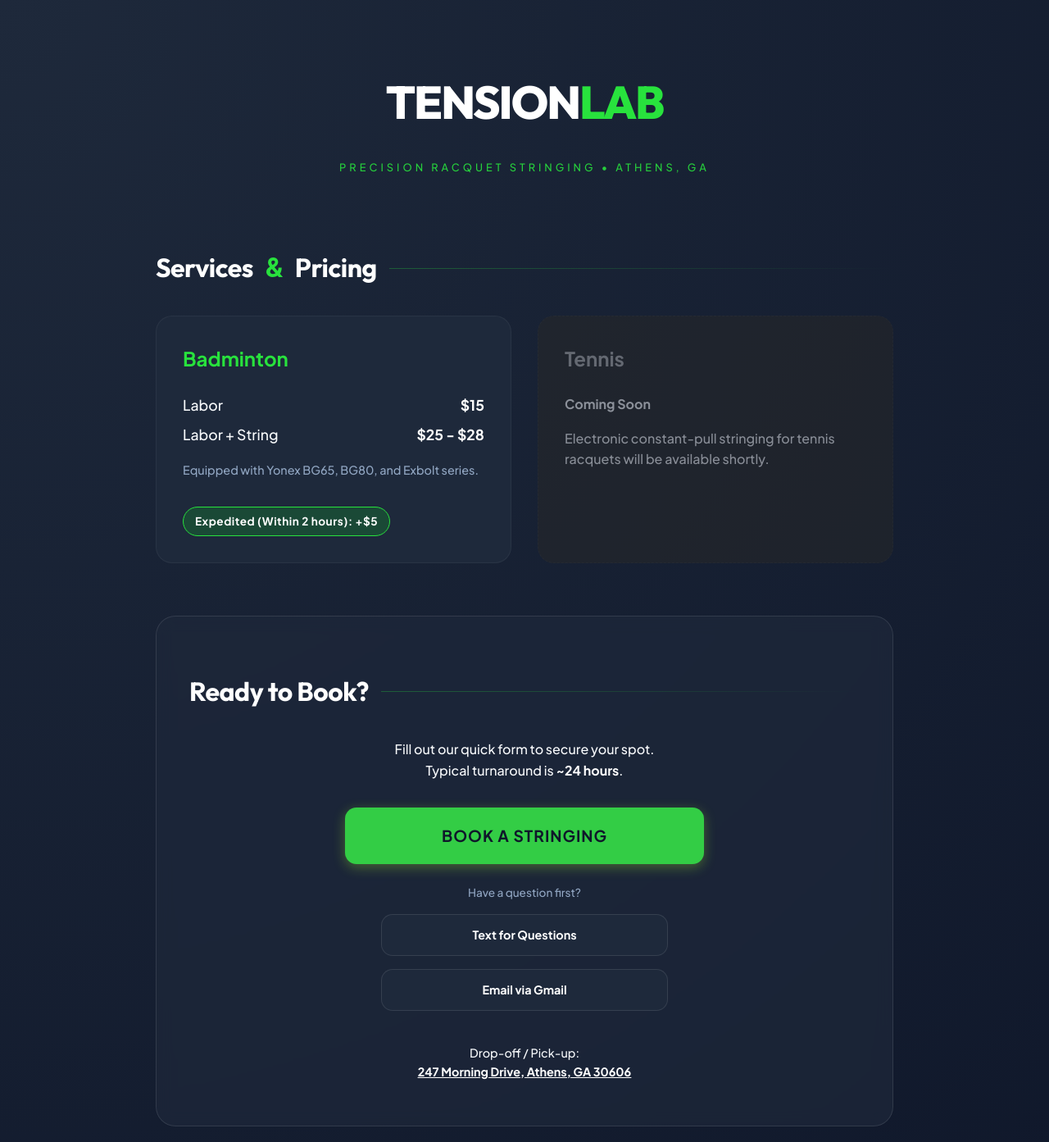
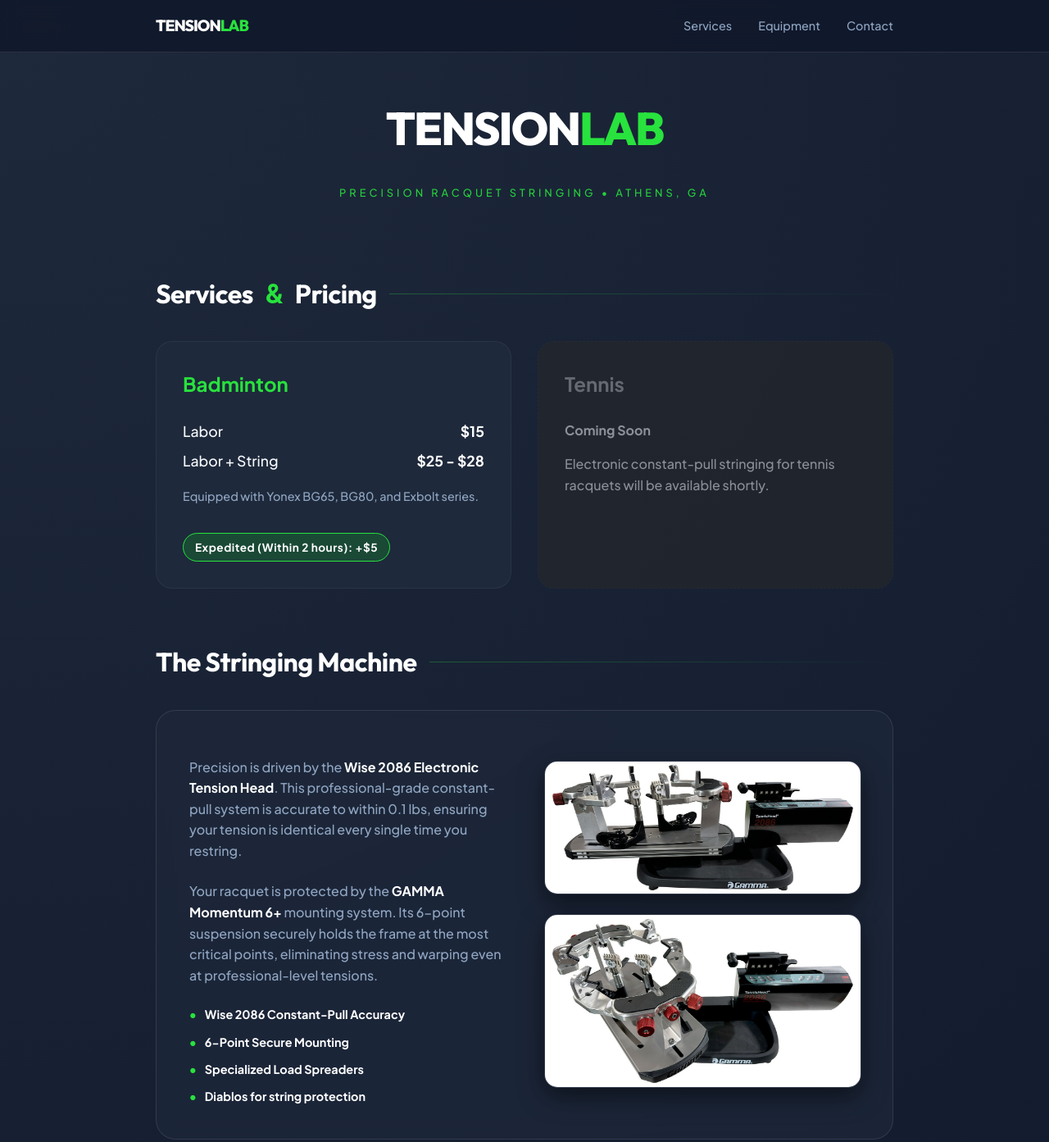
Before and after one commit to lenhatdangkhoa/tension-lab, a plain HTML site: page index.html in a window 1280 px wide. Shown: the top 1393 px of the page at 82% size. Drawn offline with Linux system fonts and the light colour scheme.

Commit message:
added machine pictures

```diff
--- a/index.html
+++ b/index.html
@@ -7,255 +7,19 @@
     <link rel="icon" href="assets/logo.svg" type="image/svg+xml">
 
     <link href="https://fonts.googleapis.com/css2?family=Outfit:wght@300;400;700;800&family=Plus+Jakarta+Sans:wght@300;500;700&display=swap" rel="stylesheet">
-    <style>
-        :root {
-            --bg-dark: #0f172a; /* Deep Navy/Black */
-            --card-bg: #1e293b; /* Slate Dark */
-            --accent-neon: #28e23d; /* Modern Volt/Lime */
-            --text-main: #f8fafc;
-            --text-dim: #91a6c2;
-            --white: #ffffff;
-        }
-
-        body {
-            font-family: 'Plus Jakarta Sans', sans-serif;
-            line-height: 1.6;
-            margin: 0;
-            color: var(--text-main);
-            background: var(--bg-dark);
-            background-image: radial-gradient(circle at 0% 0%, #1e293b 0%, #0f172a 100%);
-            min-height: 100vh;
-        }
-
-        header {
-            padding: 5rem 1rem 3rem;
-            text-align: center;
-        }
-
-        /* LOGO STYLING */
-        .logo-container {
-            margin-bottom: 1.5rem;
-        }
-        .logo-img {
-            max-width: 180px;
-            height: auto;
-            filter: drop-shadow(0 0 10px rgba(173, 255, 47, 0.2));
-        }
-        .logo-text-fallback {
-            font-family: 'Outfit', sans-serif;
-            font-size: 3.5rem;
-            font-weight: 800;
-            letter-spacing: -2px;
-            color: var(--white);
-            margin: 0;
-            text-transform: uppercase;
-        }
-        .logo-text-fallback span {
-            color: var(--accent-neon);
-        }
-
-        .subtitle {
-            text-transform: uppercase;
-            letter-spacing: 4px;
-            font-size: 0.8rem;
-            font-weight: 500;
-            color: var(--accent-neon);
-            opacity: 0.9;
-        }
-
-        section {
-            max-width: 900px;
-            margin: 0 auto 4rem;
-            padding: 0 1.5rem;
-        }
-
-        .glass-card {
-            background: rgba(30, 41, 59, 0.7);
-            backdrop-filter: blur(10px);
-            border: 1px solid rgba(255, 255, 255, 0.1);
-            padding: 2.5rem;
-            border-radius: 24px;
-        }
-
-        h2 {
-            font-family: 'Outfit', sans-serif;
-            font-size: 2rem;
-            font-weight: 700;
-            color: var(--white);
-            margin-bottom: 2rem;
-            display: flex;
-            align-items: center;
-            gap: 15px;
-            letter-spacing: -0.5px;
-        }
-
-        h2 span.amp {
-            font-family: 'Inter', sans-serif; /* Using a more stable font for the symbol */
-            color: var(--accent-neon);
-            font-weight: 300;
-            font-weight: 700;
-
-        }
-
-        h2::after {
-            content: "";
-            flex: 1;
-            height: 1px;
-            background: linear-gradient(90deg, var(--accent-neon), transparent);
-            opacity: 0.3;
-        }
-
-        .price-grid {
-            display: grid;
-            grid-template-columns: repeat(auto-fit, minmax(300px, 1fr));
-            gap: 2rem;
-        }
-
-        .service-card {
-            background: var(--card-bg);
-            padding: 2rem;
-            border-radius: 20px;
-            border: 1px solid rgba(255, 255, 255, 0.05);
-            transition: all 0.4s cubic-bezier(0.175, 0.885, 0.32, 1.275);
-        }
-        .service-card:hover {
-            border-color: var(--accent-neon);
-            transform: translateY(-8px);
-            box-shadow: 0 10px 20px rgba(0,0,0,0.3);
-        }
-
-        .service-card h3 {
-            margin-top: 0;
-            font-size: 1.5rem;
-            color: var(--accent-neon);
-        }
-
-        .price-row {
-            display: flex;
-            justify-content: space-between;
-            margin-bottom: 0.5rem;
-            font-size: 1.1rem;
-        }
-
-        .coming-soon {
-            opacity: 0.5;
-            filter: grayscale(1);
-            border-style: dashed;
-        }
-
-        .cta-group {
-            display: flex;
-            flex-wrap: wrap;
-            justify-content: center;
-            gap: 1rem;
-            margin-top: 2rem;
-        }
-
-        .cta-button {
-            display: inline-block;
-            background: var(--accent-neon);
-            color: var(--bg-dark);
-            padding: 1rem 2.2rem;
-            text-decoration: none;
-            border-radius: 14px;
-            font-weight: 700;
-            transition: 0.3s ease;
-            box-shadow: 0 4px 15px rgba(173, 255, 47, 0.3);
-        }
-        .cta-button:hover {
-            transform: scale(1.02);
-            box-shadow: 0 6px 20px rgba(173, 255, 47, 0.5);
-        }
-
-        .btn-outline {
-            background: transparent;
-            color: var(--white);
-            border: 2px solid rgba(255,255,255,0.1);
-            box-shadow: none;
-        }
-        .btn-outline:hover {
-            background: rgba(255,255,255,0.05);
-            border-color: var(--white);
-        }
-
-        footer {
-            text-align: center;
-            padding: 4rem 1rem;
-            font-size: 0.85rem;
-            color: var(--text-dim);
-        }
-
-        strong { color: var(--white); }
-        em { color: var(--text-dim); font-style: normal; font-size: 0.9rem; }
-
-        .phone-display {
-            display: block;
-            font-family: 'Outfit', sans-serif;
-            font-size: 1.8rem;
-            font-weight: 700;
-            color: #2ee844;
-            text-decoration: none;
-            margin: 1rem 0;
-            transition: color 0.3s;
-        }
-        .addon-tag {
-            display: inline-block;
-            background: rgba(0, 255, 30, 0.15); /* Slightly darker green tint */
-            color: var(--white); /* This makes the text white */
-            padding: 6px 14px;
-            border-radius: 20px;
-            font-size: 0.85rem;
-            font-weight: 700;
-            border: 1px solid var(--accent-neon); /* Keeps the glow border */
-            margin-top: 1rem;
-            letter-spacing: 0.5px;
-        }
-
-        .book-now-btn {
-            width: 100%;
-            max-width: 400px;
-            background: #33cd45;
-            color: var(--bg-dark);
-            padding: 1.2rem;
-            font-size: 1.2rem;
-            text-transform: uppercase;
-            letter-spacing: 1px;
-        }
-
-        /* Update the layout to handle 3 items better */
-        .contact-layout {
-            display: flex;
-            flex-direction: column;
-            align-items: center;
-            gap: 1rem; /* Tighter gap for multiple buttons */
-            margin-top: 2rem;
-        }
-
-        /* Ensure secondary buttons have a consistent width */
-        .sms-secondary, .email-secondary {
-            width: 100%;
-            max-width: 300px;
-            background: #1e293b;
-            color: white;
-            border: 1px solid rgba(255, 255, 255, 0.1);
-            font-size: 0.9rem;
-            padding: 0.8rem 1.5rem;
-            border-radius: 14px;
-            text-decoration: none;
-            font-weight: 700;
-            transition: 0.3s;
-        }
-
-        .sms-secondary:hover, .email-secondary:hover {
-            color: var(--white);
-            border-color: var(--white);
-            background: rgba(255, 255, 255, 0.05);
-        }
-
-    </style>
+    <link rel="stylesheet" href="style.css">
 </head>
 <body>
-
+<nav class="navbar">
+    <div class="nav-container">
+        <a href="#" class="nav-logo">TENSION<span>LAB</span></a>
+        <div class="nav-links">
+            <a href="#services">Services</a>
+            <a href="#equipment">Equipment</a>
+            <a href="#contact">Contact</a>
+        </div>
+    </div>
+</nav>
 <header>
     <div class="logo-container">
         <div id="fallback" class="logo-text-fallback">TENSION<span>LAB</span></div>
@@ -285,6 +49,35 @@
             <h3>Tennis</h3>
             <p><strong>Coming Soon</strong></p>
             <p>Electronic constant-pull stringing for tennis racquets will be available shortly.</p>
+        </div>
+    </div>
+</section>
+
+<section id="equipment">
+    <h2>The Stringing Machine</h2>
+    <div class="glass-card">
+        <div class="equipment-layout">
+            <div class="equipment-text">
+                <p>Precision is driven by the <strong>Wise 2086 Electronic Tension Head</strong>. This professional-grade constant-pull system is accurate to within 0.1 lbs, ensuring your tension is identical every single time you restring.</p>
+
+                <p>Your racquet is protected by the <strong>GAMMA Momentum 6+</strong> mounting system. Its 6-point suspension securely holds the frame at the most critical points, eliminating stress and warping even at professional-level tensions.</p>
+
+                <div class="spec-list">
+                    <div class="spec-item"><span>●</span> Wise 2086 Constant-Pull Accuracy</div>
+                    <div class="spec-item"><span>●</span> 6-Point Secure Mounting</div>
+                    <div class="spec-item"><span>●</span> Specialized Load Spreaders</div>
+                    <div class="spec-item"><span>●</span> Diablos for string protection</div>
+                </div>
+            </div>
+
+            <div class="equipment-gallery">
+                <div class="photo-frame">
+                    <img src="assets/machine.jpg" alt="Wise 2086 Tension Head" onerror="this.src='https://via.placeholder.com/400x300/1e293b/28e23d?text=Wise+2086+Head'">
+                </div>
+                <div class="photo-frame">
+                    <img src="assets/machine2.jpg" alt="Gamma Momentum 6+ Mounting" onerror="this.src='https://via.placeholder.com/400x300/1e293b/28e23d?text=Momentum+6+Mounting'">
+                </div>
+            </div>
         </div>
     </div>
 </section>
--- /dev/null
+++ b/style.css
@@ -0,0 +1,366 @@
+:root {
+    --bg-dark: #0f172a; /* Deep Navy/Black */
+    --card-bg: #1e293b; /* Slate Dark */
+    --accent-neon: #28e23d; /* Modern Volt/Lime */
+    --text-main: #f8fafc;
+    --text-dim: #91a6c2;
+    --white: #ffffff;
+}
+
+body {
+    font-family: 'Plus Jakarta Sans', sans-serif;
+    line-height: 1.6;
+    margin: 0;
+    color: var(--text-main);
+    background: var(--bg-dark);
+    background-image: radial-gradient(circle at 0% 0%, #1e293b 0%, #0f172a 100%);
+    min-height: 100vh;
+}
+
+header {
+    padding: 5rem 1rem 3rem;
+    text-align: center;
+}
+
+/* LOGO STYLING */
+.logo-container {
+    margin-bottom: 1.5rem;
+}
+.logo-img {
+    max-width: 180px;
+    height: auto;
+    filter: drop-shadow(0 0 10px rgba(173, 255, 47, 0.2));
+}
+.logo-text-fallback {
+    font-family: 'Outfit', sans-serif;
+    font-size: 3.5rem;
+    font-weight: 800;
+    letter-spacing: -2px;
+    color: var(--white);
+    margin: 0;
+    text-transform: uppercase;
+}
+.logo-text-fallback span {
+    color: var(--accent-neon);
+}
+
+.subtitle {
+    text-transform: uppercase;
+    letter-spacing: 4px;
+    font-size: 0.8rem;
+    font-weight: 500;
+    color: var(--accent-neon);
+    opacity: 0.9;
+}
+
+section {
+    max-width: 900px;
+    margin: 0 auto 4rem;
+    padding: 0 1.5rem;
+}
+
+.glass-card {
+    background: rgba(30, 41, 59, 0.7);
+    backdrop-filter: blur(10px);
+    border: 1px solid rgba(255, 255, 255, 0.1);
+    padding: 2.5rem;
+    border-radius: 24px;
+}
+
+h2 {
+    font-family: 'Outfit', sans-serif;
+    font-size: 2rem;
+    font-weight: 700;
+    color: var(--white);
+    margin-bottom: 2rem;
+    display: flex;
+    align-items: center;
+    gap: 15px;
+    letter-spacing: -0.5px;
+}
+
+h2 span.amp {
+    font-family: 'Inter', sans-serif; /* Using a more stable font for the symbol */
+    color: var(--accent-neon);
+    font-weight: 300;
+    font-weight: 700;
+
+}
+
+h2::after {
+    content: "";
+    flex: 1;
+    height: 1px;
+    background: linear-gradient(90deg, var(--accent-neon), transparent);
+    opacity: 0.3;
+}
+
+.price-grid {
+    display: grid;
+    grid-template-columns: repeat(auto-fit, minmax(300px, 1fr));
+    gap: 2rem;
+}
+
+.service-card {
+    background: var(--card-bg);
+    padding: 2rem;
+    border-radius: 20px;
+    border: 1px solid rgba(255, 255, 255, 0.05);
+    transition: all 0.4s cubic-bezier(0.175, 0.885, 0.32, 1.275);
+}
+.service-card:hover {
+    border-color: var(--accent-neon);
+    transform: translateY(-8px);
+    box-shadow: 0 10px 20px rgba(0,0,0,0.3);
+}
+
+.service-card h3 {
+    margin-top: 0;
+    font-size: 1.5rem;
+    color: var(--accent-neon);
+}
+
+.price-row {
+    display: flex;
+    justify-content: space-between;
+    margin-bottom: 0.5rem;
+    font-size: 1.1rem;
+}
+
+.coming-soon {
+    opacity: 0.5;
+    filter: grayscale(1);
+    border-style: dashed;
+}
+
+.cta-group {
+    display: flex;
+    flex-wrap: wrap;
+    justify-content: center;
+    gap: 1rem;
+    margin-top: 2rem;
+}
+
+.cta-button {
+    display: inline-block;
+    background: var(--accent-neon);
+    color: var(--bg-dark);
+    padding: 1rem 2.2rem;
+    text-decoration: none;
+    border-radius: 14px;
+    font-weight: 700;
+    transition: 0.3s ease;
+    box-shadow: 0 4px 15px rgba(173, 255, 47, 0.3);
+}
+.cta-button:hover {
+    transform: scale(1.02);
+    box-shadow: 0 6px 20px rgba(173, 255, 47, 0.5);
+}
+
+.btn-outline {
+    background: transparent;
+    color: var(--white);
+    border: 2px solid rgba(255,255,255,0.1);
+    box-shadow: none;
+}
+.btn-outline:hover {
+    background: rgba(255,255,255,0.05);
+    border-color: var(--white);
+}
+
+footer {
+    text-align: center;
+    padding: 4rem 1rem;
+    font-size: 0.85rem;
+    color: var(--text-dim);
+}
+
+strong { color: var(--white); }
+em { color: var(--text-dim); font-style: normal; font-size: 0.9rem; }
+
+.phone-display {
+    display: block;
+    font-family: 'Outfit', sans-serif;
+    font-size: 1.8rem;
+    font-weight: 700;
+    color: #2ee844;
+    text-decoration: none;
+    margin: 1rem 0;
+    transition: color 0.3s;
+}
+.addon-tag {
+    display: inline-block;
+    background: rgba(0, 255, 30, 0.15); /* Slightly darker green tint */
+    color: var(--white); /* This makes the text white */
+    padding: 6px 14px;
+    border-radius: 20px;
+    font-size: 0.85rem;
+    font-weight: 700;
+    border: 1px solid var(--accent-neon); /* Keeps the glow border */
+    margin-top: 1rem;
+    letter-spacing: 0.5px;
+}
+
+.book-now-btn {
+    width: 100%;
+    max-width: 400px;
+    background: #33cd45;
+    color: var(--bg-dark);
+    padding: 1.2rem;
+    font-size: 1.2rem;
+    text-transform: uppercase;
+    letter-spacing: 1px;
+}
+
+/* Update the layout to handle 3 items better */
+.contact-layout {
+    display: flex;
+    flex-direction: column;
+    align-items: center;
+    gap: 1rem; /* Tighter gap for multiple buttons */
+    margin-top: 2rem;
+}
+
+/* Ensure secondary buttons have a consistent width */
+.sms-secondary, .email-secondary {
+    width: 100%;
+    max-width: 300px;
+    background: #1e293b;
+    color: white;
+    border: 1px solid rgba(255, 255, 255, 0.1);
+    font-size: 0.9rem;
+    padding: 0.8rem 1.5rem;
+    border-radius: 14px;
+    text-decoration: none;
+    font-weight: 700;
+    transition: 0.3s;
+}
+
+.sms-secondary:hover, .email-secondary:hover {
+    color: var(--white);
+    border-color: var(--white);
+    background: rgba(255, 255, 255, 0.05);
+}
+
+
+.equipment-layout {
+    display: grid;
+    grid-template-columns: 1fr 1fr;
+    gap: 3rem;
+    align-items: center;
+}
+
+@media (max-width: 768px) {
+    .equipment-layout { grid-template-columns: 1fr; }
+}
+
+.equipment-text p {
+    color: var(--text-dim);
+    margin-bottom: 1.5rem;
+}
+
+.spec-list {
+    display: grid;
+    grid-template-columns: 1fr;
+    gap: 10px;
+    margin-top: 1.5rem;
+}
+
+.spec-item {
+    font-size: 0.9rem;
+    font-weight: 700;
+    color: var(--white);
+    display: flex;
+    align-items: center;
+    gap: 10px;
+}
+
+.spec-item span {
+    color: var(--accent-neon);
+}
+
+.equipment-gallery {
+    display: flex;
+    flex-direction: column;
+    gap: 1.5rem;
+}
+
+.photo-frame {
+    width: 100%;
+    border-radius: 16px;
+    overflow: hidden;
+    border: 1px solid rgba(255, 255, 255, 0.1);
+    box-shadow: 0 10px 30px rgba(0,0,0,0.5);
+}
+
+.photo-frame img {
+    width: 100%;
+    height: auto;
+    display: block;
+    transition: transform 0.5s;
+}
+
+.photo-frame:hover img {
+    transform: scale(1.05);
+}
+/* NAVBAR STYLING */
+.navbar {
+    position: sticky;
+    top: 0;
+    z-index: 1000;
+    background: rgba(15, 23, 42, 0.8); /* Matches your bg-dark */
+    backdrop-filter: blur(12px);
+    -webkit-backdrop-filter: blur(12px);
+    border-bottom: 1px solid rgba(255, 255, 255, 0.1);
+    padding: 1rem 0;
+}
+
+.nav-container {
+    max-width: 900px;
+    margin: 0 auto;
+    padding: 0 1.5rem;
+    display: flex;
+    justify-content: space-between;
+    align-items: center;
+}
+
+.nav-logo {
+    font-family: 'Outfit', sans-serif;
+    font-weight: 800;
+    font-size: 1.2rem;
+    color: var(--white);
+    text-decoration: none;
+    text-transform: uppercase;
+    letter-spacing: -1px;
+}
+
+.nav-logo span {
+    color: var(--accent-neon);
+}
+
+.nav-links {
+    display: flex;
+    gap: 2rem;
+}
+
+.nav-links a {
+    text-decoration: none;
+    color: var(--text-dim);
+    font-size: 0.9rem;
+    font-weight: 500;
+    transition: 0.3s;
+}
+
+.nav-links a:hover {
+    color: var(--accent-neon);
+}
+
+/* Smooth Scrolling for the whole page */
+html {
+    scroll-behavior: smooth;
+}
+
+/* Adjust header padding so nav doesn't overlap content */
+header {
+    padding-top: 3rem;
+}
```
Also changed, not shown: assets/machine.jpg (added), assets/machine2.jpg (added).
